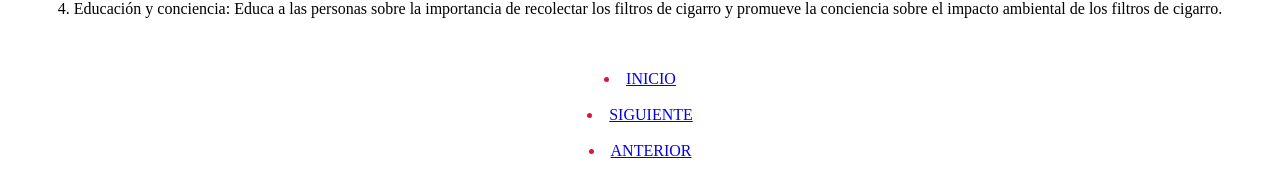
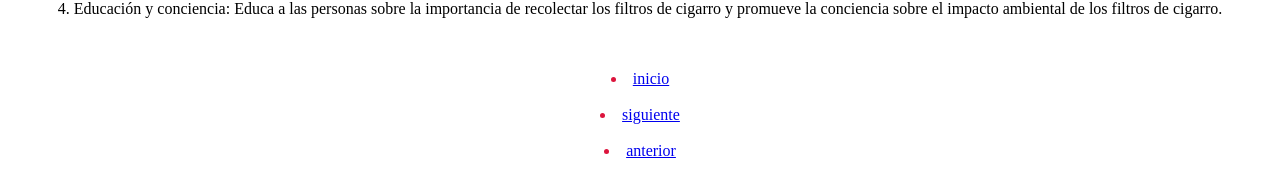
Before and after one commit to manuxc828/recoleccion_filtros_cigarros, a plain HTML site: page CIgarro/cigarro.html in a window 1280 px wide. Shown: the part 1787-1970 px from the top of the page. Drawn offline with Linux system fonts and the light colour scheme.

Commit message:
Update cigarro.html

```diff
--- a/CIgarro/cigarro.html
+++ b/CIgarro/cigarro.html
@@ -81,11 +81,11 @@
             <br>
 
             <div class="btn1">
-            <li><a href="index.html">INICIO</a></li>
+            <li><a href="index.html">inicio</a></li>
             <br>
-            <li><a href="reciclaje.html">SIGUIENTE</a></li>
+            <li><a href="reciclaje.html">siguiente</a></li>
             <br>
-            <li><a href="importancia.html">ANTERIOR</a></li>
+            <li><a href="importancia.html">anterior</a></li>
             <br>
 
          </div>
```
